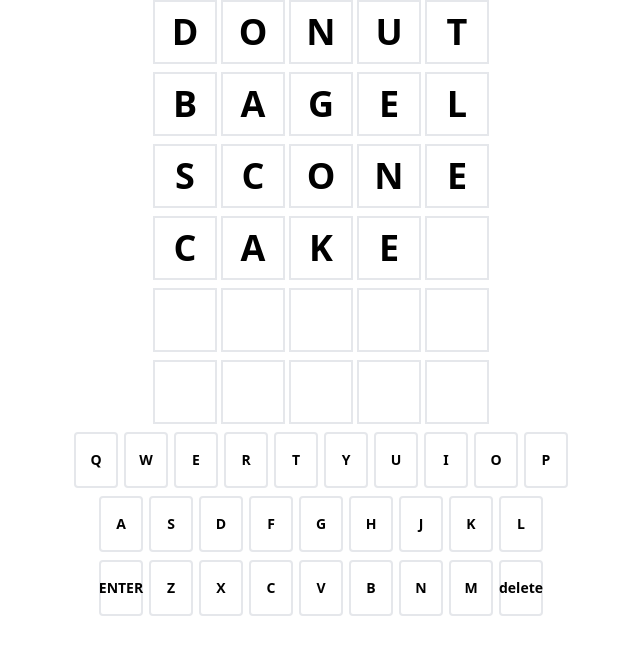
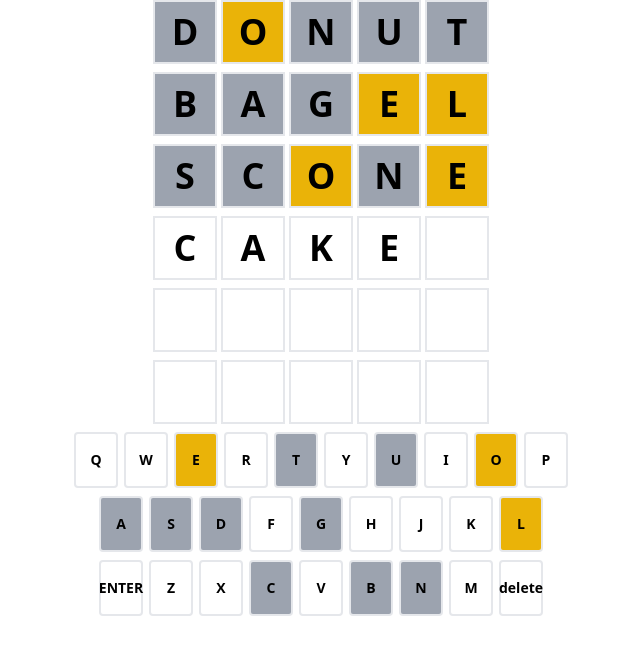
Before and after one commit to jaehchi/wordle-clone, a React (Create React App) app: page / in a window 1280 px wide. Shown: the top 654 px of the page, without its empty margins (319-959 px from the left). Built offline with nearby package versions, Linux system fonts and the light colour scheme.

Commit message:
adding statuses for chars

```diff
--- a/src/App.tsx
+++ b/src/App.tsx
@@ -4,6 +4,7 @@ import { Keyboard } from "./components/Keyboard/Keyboard";
 import { MAX_BOARD_LENGTH, MAX_WORD_LENGTH } from "./lib/settings";
 
 export const App = () => {
+  const solution = 'hello';
   const [currentGuess, setCurrentGuess] = useState("cake");
   const [board, setBoard] = useState(["donut", "bagel", "scone"]);
 
@@ -31,8 +32,8 @@ export const App = () => {
 
   return (
     <div className="h-screen flex flex-col">
-      <Board board={board} currentGuess={currentGuess} />
-      <Keyboard onChar={onChar} onDelete={onDelete} onEnter={onEnter} />
+      <Board board={board} currentGuess={currentGuess} solution={solution} />
+      <Keyboard board={board} solution={solution} onChar={onChar} onDelete={onDelete} onEnter={onEnter} />
     </div>
   );
 };
--- a/src/components/Board/Board.tsx
+++ b/src/components/Board/Board.tsx
@@ -6,9 +6,10 @@ import { MAX_BOARD_LENGTH, MAX_EMPTY_ROWS } from "../../lib/settings";
 type BoardProps = {
   board: string[];
   currentGuess: string;
+  solution: string;
 };
 
-export const Board = ({ board, currentGuess }: BoardProps) => {
+export const Board = ({ board, currentGuess, solution }: BoardProps) => {
   const emptyRows =
     board.length < MAX_EMPTY_ROWS
       ? new Array(MAX_EMPTY_ROWS - board.length).fill(0)
@@ -17,7 +18,7 @@ export const Board = ({ board, currentGuess }: BoardProps) => {
   return (
     <div>
       {board.map((guess, i) => (
-        <Filled key={i} guess={guess} />
+        <Filled key={i} guess={guess} solution={solution} />
       ))}
       {board.length < MAX_BOARD_LENGTH && <Current guess={currentGuess} />}
       {emptyRows.map((row, i) => (
--- a/src/components/Board/Box.tsx
+++ b/src/components/Board/Box.tsx
@@ -1,12 +1,18 @@
 import classnames from "classnames";
+import { KeyStatus } from '../../utils/types';
 
 type BoxProps = {
   char?: string;
+  status?: KeyStatus;
 };
 
-export const Box = ({ char }: BoxProps) => {
+export const Box = ({ char, status }: BoxProps) => {
   const classname = classnames(
-    "w-16 h-16 mx-0.5 border-2 flex justify-center items-center font-bold text-4xl"
+    "w-16 h-16 mx-0.5 border-2 flex justify-center items-center font-bold text-4xl", {
+      'bg-green-400': status === 'correct',
+      'bg-yellow-500': status === 'present',
+      'bg-gray-400': status === 'absent'
+    }
   );
 
   return (
--- a/src/components/Board/Current.tsx
+++ b/src/components/Board/Current.tsx
@@ -6,6 +6,7 @@ type CurrentProps = {
 
 export const Current = ({ guess }: CurrentProps) => {
   const chars = guess.toUpperCase().split("");
+
   const emptyBoxes = new Array(MAX_WORD_LENGTH - guess.length).fill(0);
   return (
     <div className="flex justify-center mb-1">
--- a/src/components/Board/Filled.tsx
+++ b/src/components/Board/Filled.tsx
@@ -1,15 +1,18 @@
 import { Box } from "./Box";
+import { getCharStatus } from '../../utils/status';
 
 type FilledProps = {
   guess: string;
+  solution: string;
 };
 
-export const Filled = ({ guess }: FilledProps) => {
+export const Filled = ({ guess, solution }: FilledProps) => {
   const chars = guess.toUpperCase().split("");
+  const statuses = getCharStatus(solution, guess);
   return (
     <div className="flex justify-center mb-1">
       {chars.map((char, i) => (
-        <Box key={i} char={char} />
+        <Box key={i} char={char} status={statuses[i]} />
       ))}
     </div>
   );
--- a/src/components/Keyboard/Key.tsx
+++ b/src/components/Keyboard/Key.tsx
@@ -1,12 +1,18 @@
 import classnames from "classnames";
+import { KeyStatus } from '../../utils/types';
 type KeyProps = {
   char?: string;
   children?: string;
+  status?: KeyStatus;
 };
 
-export const Key = ({ char, children }: KeyProps) => {
+export const Key = ({ char, children, status }: KeyProps) => {
   const classname = classnames(
-    "w-11 h-14 flex justify-center items-center font-bold text-sm mx-[3px] border-2 rounded"
+    "w-11 h-14 flex justify-center items-center font-bold text-sm mx-[3px] border-2 rounded", {
+      'bg-green-400': status === 'correct',
+      'bg-yellow-500': status === 'present',
+      'bg-gray-400': status === 'absent'
+    }
   );
   return <div className={classname}>{children || char?.toUpperCase()}</div>;
 };
--- a/src/components/Keyboard/Keyboard.tsx
+++ b/src/components/Keyboard/Keyboard.tsx
@@ -1,19 +1,23 @@
 import { useEffect } from "react";
 import { Key } from "./Key";
-import { validKeys } from "../../utils/types";
+import { ValidKeys } from "../../utils/types";
+import { getAllCharStatuses } from '../../utils/status';
 
 type KeyboardProps = {
+  board: string[];
+  solution: string;
   onChar: (value: string) => void;
   onDelete: () => void;
   onEnter: () => void;
 };
 
-export const Keyboard = ({ onChar, onDelete, onEnter }: KeyboardProps) => {
+export const Keyboard = ({ board, solution, onChar, onDelete, onEnter }: KeyboardProps) => {
   const top = "qwertyuiop".split("");
   const mid = "asdfghjkl".split("");
   const bot = "zxcvbnm".split("");
+  const statuses = getAllCharStatuses(solution, board);
 
-  const isValidKeys = (val: string): val is validKeys => {
+  const isValidKeys = (val: string): val is ValidKeys => {
     return (
       [...top, ...mid, ...bot].includes(val) ||
       val === "Enter" ||
@@ -40,18 +44,18 @@ export const Keyboard = ({ onChar, onDelete, onEnter }: KeyboardProps) => {
     <div>
       <div className="flex justify-center mb-2">
         {top.map((char, i) => (
-          <Key key={i} char={char} />
+          <Key key={i} char={char} status={statuses[char]} />
         ))}
       </div>
       <div className="flex justify-center mb-2">
         {mid.map((char, i) => (
-          <Key key={i} char={char} />
+          <Key key={i} char={char} status={statuses[char]} />
         ))}
       </div>
       <div className="flex justify-center mb-2">
         <Key char="Enter">ENTER</Key>
         {bot.map((char, i) => (
-          <Key key={i} char={char} />
+          <Key key={i} char={char} status={statuses[char]} />
         ))}
         <Key char="del">delete</Key>
       </div>
--- /dev/null
+++ b/src/utils/status.ts
@@ -0,0 +1,56 @@
+import { KeyStatus } from './types';
+
+export const getCharStatus = (
+  solution: string,
+  guess: string
+): KeyStatus[] => {
+  const solutionCharIndexes = new Map();
+  const statuses: KeyStatus[] = new Array(guess.length).fill(false);
+
+  for (let i = 0; i < solution.length; i++) {
+    solutionCharIndexes.set(solution[i], [
+      i,
+      ...(solutionCharIndexes.get(solution[i]) || []),
+    ]);
+  }
+
+  // handle correct and absent cases first..
+  for (let i = 0; i < guess.length; i++) {
+    if (!solutionCharIndexes.has(guess[i])) statuses[i] = 'absent';
+    if (guess[i] === solution[i]) {
+      solutionCharIndexes.set(
+        guess[i],
+        solutionCharIndexes.get(guess[i]).filter((n: number) => n !== i)
+      );
+      statuses[i] = 'correct';
+    }
+  }
+
+  for (let i = 0; i < guess.length; i++) {
+    if (!statuses[i]) {
+      let remainingPresentIndexes = solutionCharIndexes.get(guess[i]);
+      if (!remainingPresentIndexes.length) statuses[i] = 'absent';
+      if (remainingPresentIndexes.length > 0) {
+        statuses[i] = 'present';
+        remainingPresentIndexes.pop();
+      }
+    }
+  }
+
+  return statuses;
+};
+
+export const getAllCharStatuses = (solution: string, board: string[]) => {
+  const chars: { [key: string]: KeyStatus } = {};
+
+  for (let word of board) {
+    for (let j = 0; j < word.length; j++) {
+      let letter = word[j];
+      if (letter === solution[j]) chars[letter] = 'correct';
+      if (!solution.includes(letter)) chars[letter] = 'absent';
+      if (!chars[letter]) chars[letter] = 'present';
+    }
+  }
+
+  return chars;
+};
```
Also changed, not shown: src/utils/types.ts (+4 -4 lines), src/lib/validwords.js (renamed from src/utils/validwords.js), src/lib/words.js (renamed from src/utils/words.js), 1 other file (tests, documents, lock files or other folders).
